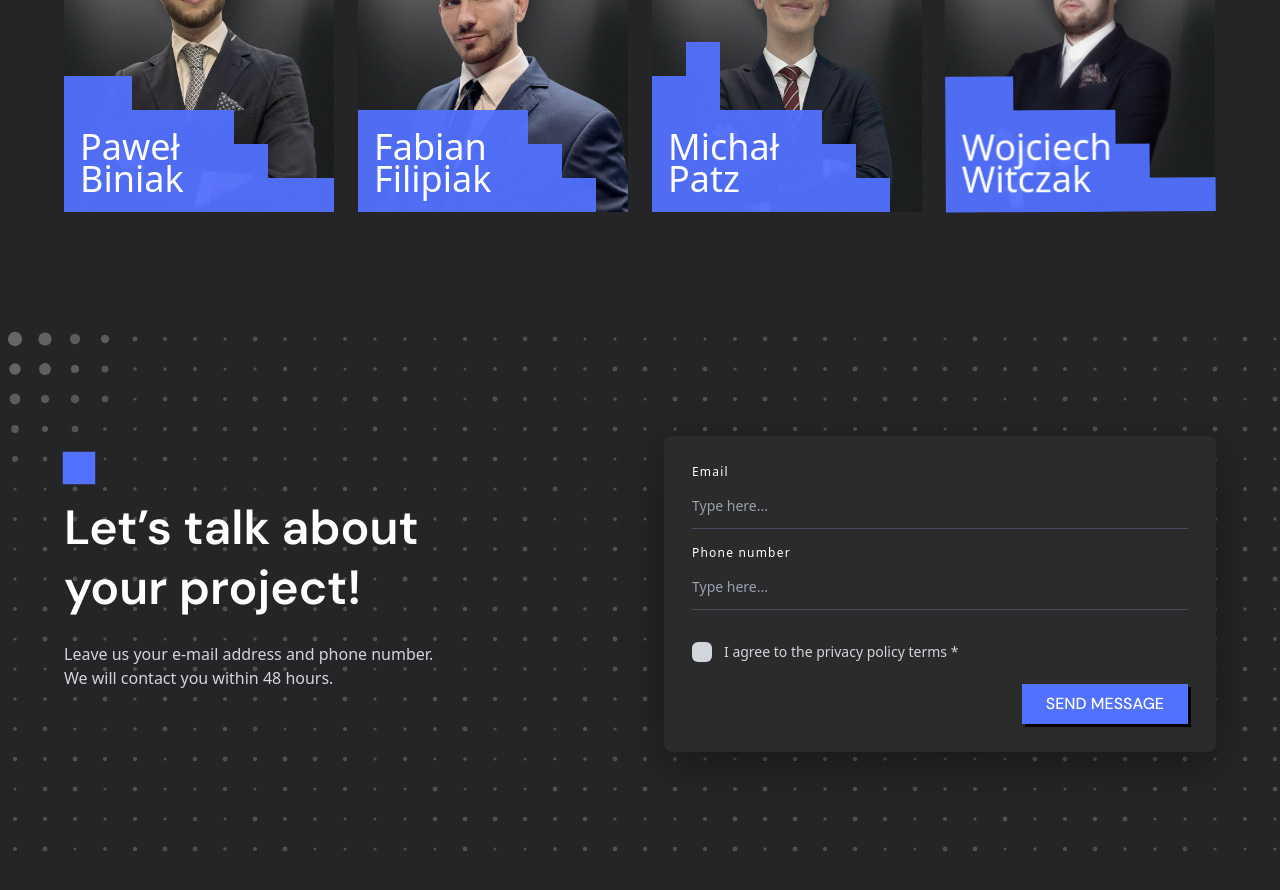
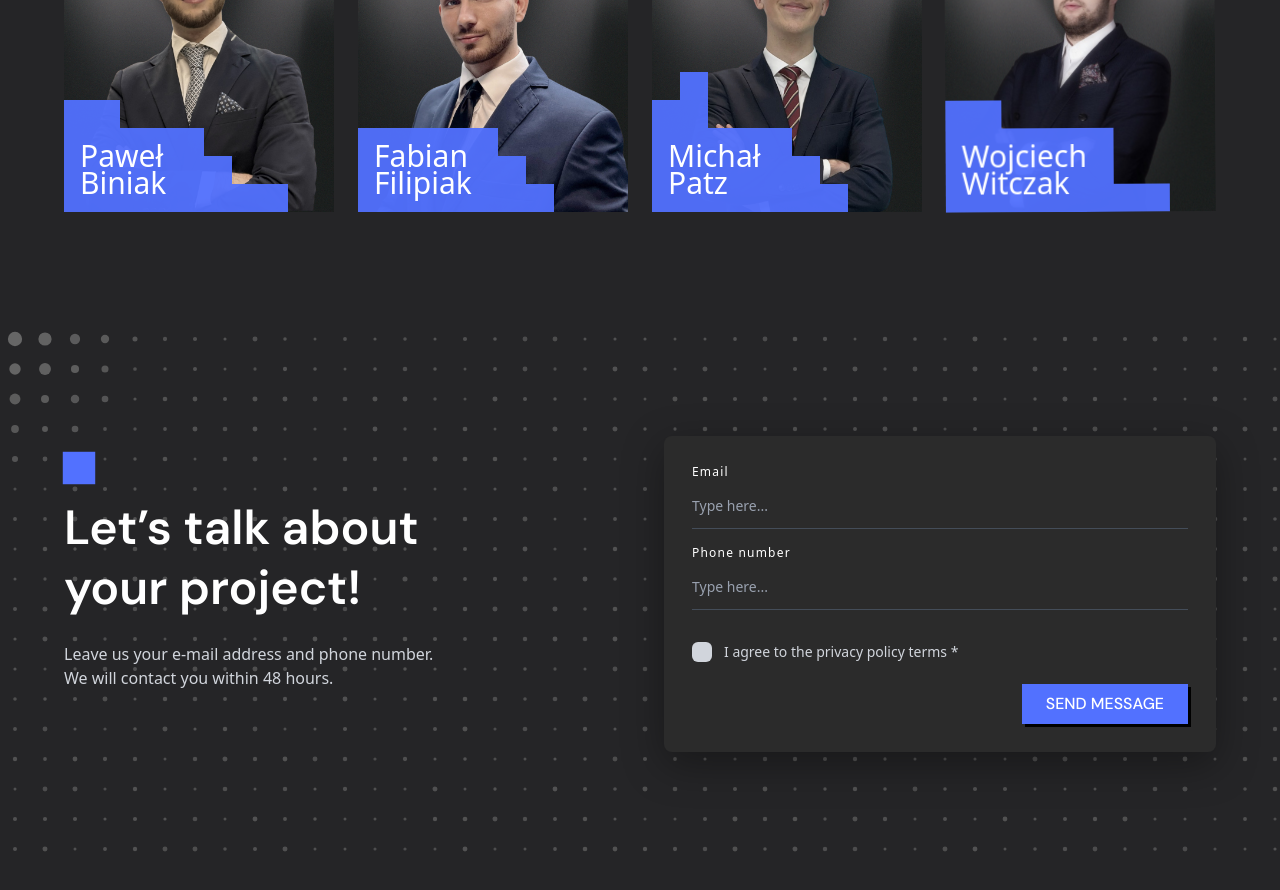
Before and after one commit to upcoders-cloud/upcoders-website, a React (Vite) app: page / in a window 1280 px wide. Shown: the part 1680-2570 px from the top of the page. Built offline with nearby package versions, Linux system fonts and the light colour scheme; a web font is replaced by a local one.

Commit message:
CardMember pixel pattern fix

```diff
--- a/src/components/Team/CardMember/CardMember.jsx
+++ b/src/components/Team/CardMember/CardMember.jsx
@@ -82,18 +82,18 @@ export default function CardMember({ member, index, length }) {
                 coords={member?.pattern?.coords}
                 rows={member?.pattern?.rows}
                 cols={member?.pattern?.cols}
-                cell={isMobile ? 'clamp(18px, 6vw, 40px)' : 'clamp(10px, 4vw, 34px)'}
+                cell="var(--pixel-cell)"
                 gap="0"
                 color="#5271FF"
                 duration={2.4}
                 staggerFraction={0.7}
-                className="opacity-95"
+                className="opacity-95 [--pixel-cell:clamp(20px,6vw,40px)] sm:[--pixel-cell:clamp(10px,5vw,30px)] md:[--pixel-cell:clamp(8px,3.2vw,24px)] lg:[--pixel-cell:clamp(12px,3.2vw,28px)]"
               />
             </div>
 
             {/* Name */}
             <div className="absolute bottom-4 left-0 right-0 z-10">
-              <p className="px-4 text-white text-left leading-[0.9] text-2xl sm:text-3xl md:text-4xl">
+              <p className="px-4 text-white text-left leading-[0.9] text-2xl sm:text-3xl md:text-2xl lg:text-3xl">
                 {member.firstName}
                 <br />
                 {member.lastName}
--- a/src/components/Team/index.js
+++ b/src/components/Team/index.js
@@ -69,8 +69,8 @@ export const MEMBERS = [
     pattern: buildPattern([
       "........",
       "##......",
-      "#####...",
       "######..",
+      "######.",
       "########",
     ]),
     role: "Co-Founder & Full-Stack Architect",
```
